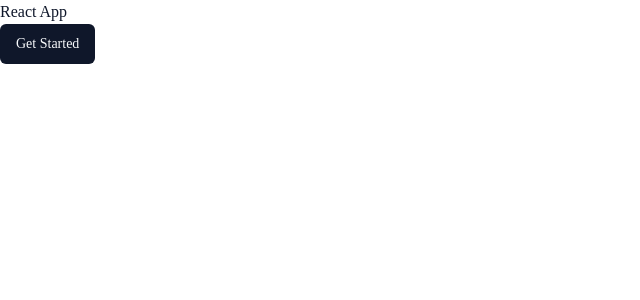
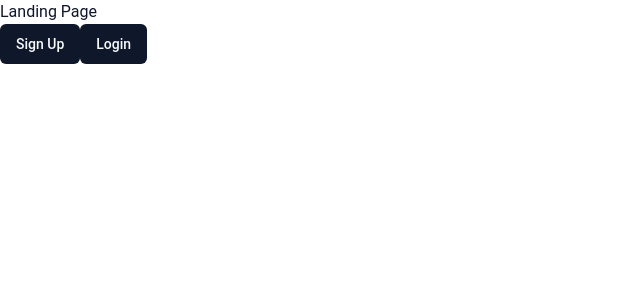
Before and after one commit to JPy-UwU/CodeOverflow, a React (Create React App) app in the folder client/: page / in a window 1280 px wide. Shown: the top 300 px of the page, without its empty margins (0-640 px from the left). Built offline with nearby package versions, Linux system fonts and the light colour scheme.

Commit message:
Add react-router-dom package

```diff
--- a/client/package.json
+++ b/client/package.json
@@ -12,6 +12,7 @@
     "lucide-react": "^0.294.0",
     "react": "^18.2.0",
     "react-dom": "^18.2.0",
+    "react-router-dom": "^6.20.0",
     "react-scripts": "^5.0.1",
     "tailwind-merge": "^2.0.0",
     "tailwindcss-animate": "^1.0.7",
--- a/client/src/App.js
+++ b/client/src/App.js
@@ -1,10 +1,15 @@
-import { Button } from "./components/ui/Button";
+import { BrowserRouter as Router, Routes, Route } from 'react-router-dom';
+
+import LandingPage from './pages/LandingPage';
 
 const App = () => {
   return (
-    <div>
-      <h1>React App</h1>
-      <Button>Get Started</Button>
+    <div className="h-[100vh] w-full">
+      <Router>
+        <Routes>
+          <Route exact path='/' element={ <LandingPage /> } />
+        </Routes>
+      </Router>
     </div>
   );
 }
--- a/client/src/index.css
+++ b/client/src/index.css
@@ -2,13 +2,15 @@
 @tailwind components;
 @tailwind utilities;
 
-:root,
+@import url('https://fonts.googleapis.com/css2?family=Figtree&family=Roboto&family=Rubik:wght@700&family=Work+Sans:wght@300&display=swap');
+
 html,
-body {
+body,
+#root,
+.app {
   height: 100%;
   width: 100%;
-  margin: 0;
-  padding: 0;
+  font-family: "Roboto", sans-serif;
 }
 
 @layer base {
--- /dev/null
+++ b/client/src/pages/LandingPage.js
@@ -0,0 +1,13 @@
+import { Button } from "../components/ui/Button";
+
+const LandingPage = () => {
+  return (
+    <div>
+      <h1>Landing Page</h1>
+       <Button>Sign Up</Button>
+       <Button>Login</Button>
+    </div>
+  );
+}
+
+export default LandingPage;
```
Also changed, not shown: 1 other file (tests, documents, lock files or other folders).
